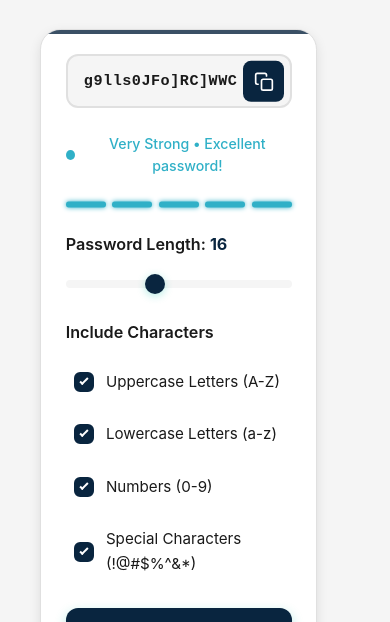
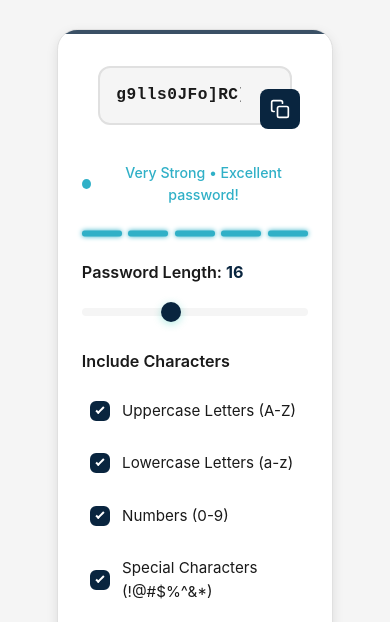
Before and after one commit to billiondisplay/Kemcrypt, a website: page index.html in a window 390 px wide. Shown: the part 204-826 px from the top of the page. Drawn offline with Linux system fonts and the light colour scheme.

Commit message:
`Refactor password display and UI elements in script.js and style.css`

```diff
--- a/script.js
+++ b/script.js
@@ -216,6 +216,8 @@ function generatePassword() {
 
     // Update UI
     passwordOutput.value = password;
+    // Add data attribute for responsive font sizing
+    passwordOutput.setAttribute('data-length', length);
     updateStrengthMeter(password, options);
     saveSettings();
 
--- a/style.css
+++ b/style.css
@@ -316,15 +316,34 @@ body {
         padding: var(--spacing-md);
         width: calc(100% - var(--spacing-md) * 2);
         margin: var(--spacing-sm) auto;
-        border-radius: var(--radius-md);
-    }
     }
 
-/* Hover/focus effects for card */
-.card:hover,
-.card:focus-within {
-    transform: translateY(-2px);
-    box-shadow: 0 12px 28px rgba(0, 0, 0, 0.15);
+    /* Form controls */
+    .form-group {
+        margin-bottom: 1rem;
+    }
+
+    /* Buttons */
+    .btn {
+        padding: 0.75rem 1rem;
+        font-size: 1rem;
+    }
+
+    /* Password display */
+    .password-display {
+        padding: 0.75rem 1rem;
+        font-size: 1.1rem;
+    }
+}
+
+@media (min-width: 481px) {
+    .container {
+        padding: 2rem;
+    }
+
+    .card {
+        padding: 2rem;
+    }
 }
 
 /* Reduced motion preference */
@@ -336,13 +355,17 @@ body {
 
 /* Reduced motion */
 @media (prefers-reduced-motion: reduce) {
+    *,
+    *::before,
+    *::after {
+        animation-duration: 0.01ms !important;
+        animation-iteration-count: 1 !important;
+        transition-duration: 0.01ms !important;
+        scroll-behavior: auto !important;
+    }
+
     .card {
         transition: none;
-    }
-
-    .card:hover,
-    .card:focus-within {
-        transform: none;
     }
 }
 
@@ -350,21 +373,15 @@ body {
 @media (prefers-color-scheme: dark) {
     .card {
         background: var(--bg-secondary);
-    }
-
-    .card:hover,
-    .card:focus-within {
-        box-shadow: 0 12px 28px rgba(0, 0, 0, 0.3);
+        box-shadow: 0 2px 8px rgba(0, 0, 0, 0.2);
     }
 }
 
-/* Responsive padding */
-@media (max-width: 480px) {
-    .card {
-        --card-padding: 1.5rem;
-        --card-radius: 1rem;
-        margin: 0.5rem;
-    }
+/* Hover/focus effects for card */
+.card:hover,
+.card:focus-within {
+    transform: translateY(-2px);
+    box-shadow: 0 12px 28px rgba(0, 0, 0, 0.15);
 }
 
 /* ==========================================
@@ -374,12 +391,12 @@ body {
 .password-display {
     position: relative;
     margin-bottom: 1.5rem;
+    min-height: 4.5rem; /* Ensure minimum height for empty state */
 }
 
 .password-output {
     width: 100%;
-    padding: 1.25rem 3.5rem 1.25rem 1.25rem;
-    font-size: 1.125rem;
+    padding: 0.75rem 3.5rem 0.75rem 1rem;
     font-family: 'Courier New', monospace;
     font-weight: 600;
     background: var(--bg-primary);
@@ -388,7 +405,23 @@ body {
     color: var(--text-primary);
     transition: all var(--transition-speed);
     letter-spacing: 0.5px;
+    word-break: break-all;
+    overflow-wrap: break-word;
+    white-space: pre-wrap;
+    min-height: 3.5rem;
+    line-height: 1.4;
+    font-size: 1rem; /* Base size */
+    overflow-y: auto;
+    max-height: 8rem; /* Limit height and add scroll if needed */
+    text-align: left;
 }
+
+/* Adjust font size based on password length */
+.password-output[data-length='16'] { font-size: 1rem; }
+.password-output[data-length='24'] { font-size: 0.9rem; }
+.password-output[data-length='32'] { font-size: 0.8rem; }
+.password-output[data-length='48'] { font-size: 0.7rem; }
+.password-output[data-length='64'] { font-size: 0.6rem; }
 
 .password-output:focus {
     outline: none;
@@ -409,6 +442,7 @@ body {
     transform: translateY(-50%);
     width: 2.5rem;
     height: 2.5rem;
+    min-height: 2.5rem; /* Ensure minimum size for touch targets */
     border: none;
     background: var(--accent-primary);
     color: white;
@@ -418,6 +452,21 @@ body {
     align-items: center;
     justify-content: center;
     transition: all var(--transition-speed);
+    z-index: 2; /* Ensure button stays above the text */
+}
+
+/* Adjust copy button for wrapped text */
+@media (max-width: 480px) {
+    .password-output {
+        padding-right: 3.5rem; /* Ensure space for the copy button */
+    }
+
+    .copy-btn {
+        top: auto;
+        bottom: 0.5rem;
+        right: 0.5rem;
+        transform: none;
+    }
 }
 
 .copy-btn:hover {
```
